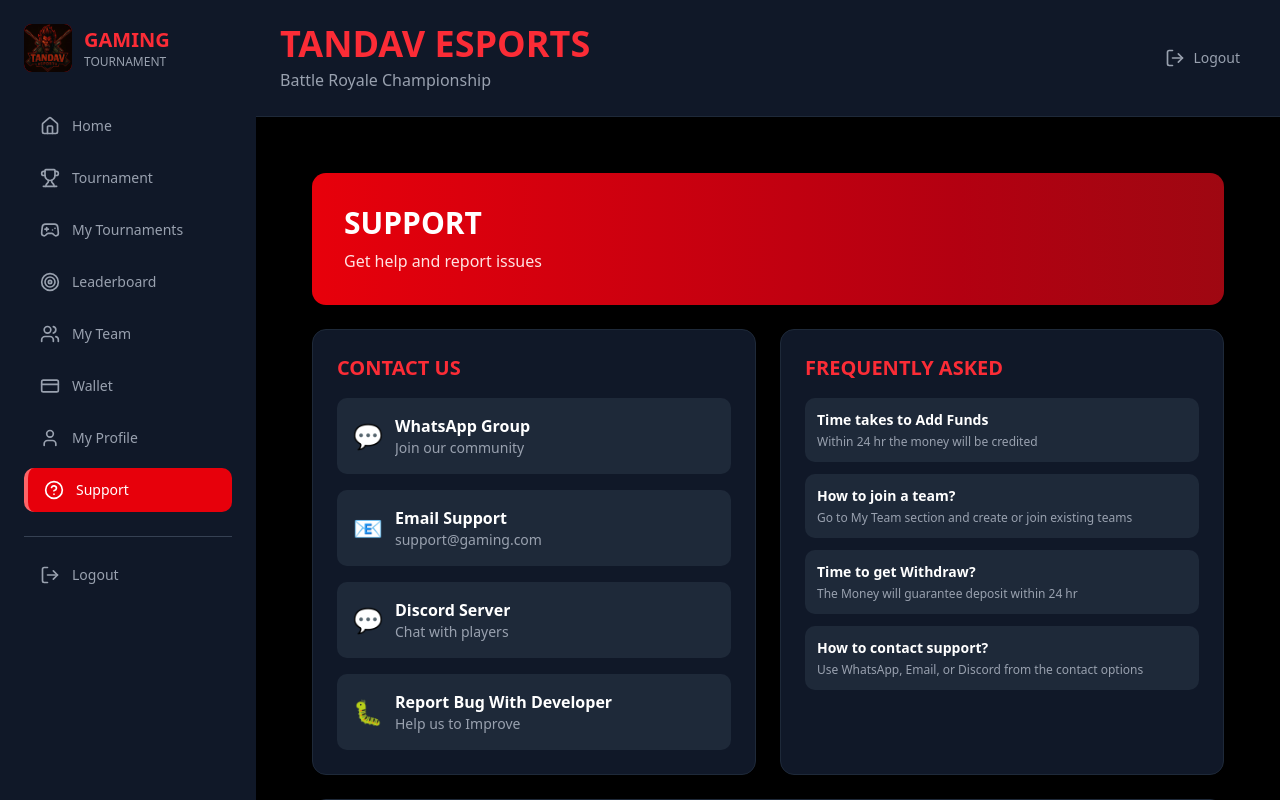
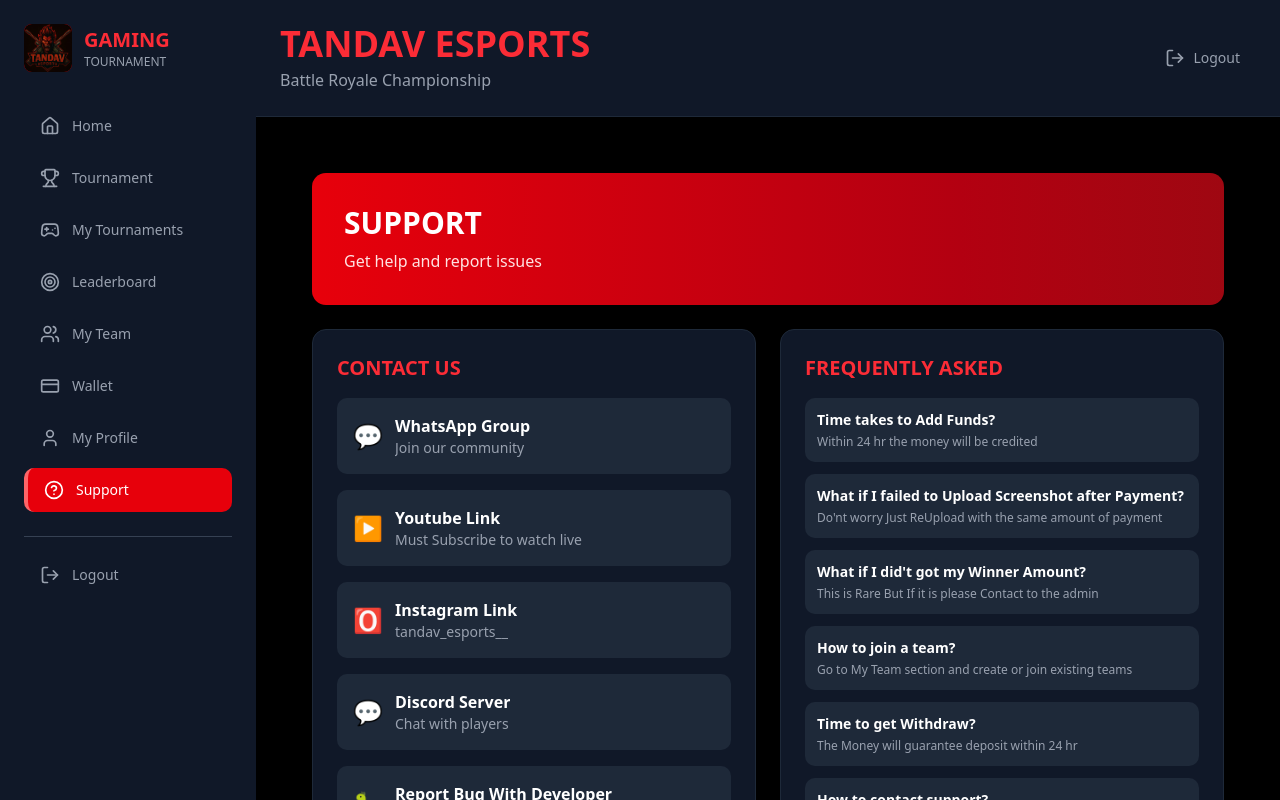
Before and after one commit to vikashagrahari43/tournament, a Next.js app: page /dashboard/support in a window 1280 px wide. Shown: the top 800 px of the page. Built offline with nearby package versions, Linux system fonts and the light colour scheme.

Commit message:
Finally After Alot of time the project done

```diff
--- a/app/login/page.tsx
+++ b/app/login/page.tsx
@@ -145,7 +145,7 @@ function LoginPage() {
                     <Mail className="absolute left-3 sm:left-4 top-1/2 transform -translate-y-1/2 text-gray-500 group-focus-within:text-purple-400 transition-colors" size={18} />
                     <input
                       type="email"
-                      placeholder="demo@gmail.com"
+                      placeholder="your@gmail.com"
                       value={email}
                       onChange={(e) => setEmail(e.target.value)}
                       required
--- a/component/MainNav.tsx
+++ b/component/MainNav.tsx
@@ -346,7 +346,7 @@ const DummyContent = () => {
             </Link>
 
             <button className="w-full sm:w-auto hover:bg-green-500 bg-blue-500 cursor-pointer text-white px-8 sm:px-12 py-3 rounded ">
-              <a href="www.youtube.com" target="_blank" rel="noopener noreferrer">
+              <a href="https://youtube.com/@tandavesports-m3b?si=x2cxpWZ-yW_u3dCl" target="_blank" rel="noopener noreferrer">
                 Watch Live
               </a>
             </button>
--- a/component/SupportDas.tsx
+++ b/component/SupportDas.tsx
@@ -18,7 +18,7 @@ function SupportDas() {
               <h3 className="text-lg sm:text-xl font-bold text-red-500 mb-3 sm:mb-4">CONTACT US</h3>
               <div className="space-y-3 sm:space-y-4">
                 <a
-                  href="https://chat.whatsapp.com/your-group-link"
+                  href="https://chat.whatsapp.com/Dy33jkBHFGjCG4XEOc4pET?mode=ems_copy_t"
                   target="_blank"
                   rel="noopener noreferrer"
                   className="block w-full bg-gray-800 hover:bg-gray-700 active:bg-gray-600 transition-colors p-3 sm:p-4 rounded-lg"
@@ -31,22 +31,38 @@ function SupportDas() {
                     </div>
                   </div>
                 </a>
-
                 <a
-                  href="mailto:support@gaming.com"
+                  href="https://www.youtube.com/@tandavesports-m3b?si=x2cxpWZ-yW_u3dCl"
+                  target="_blank"
+                  rel="noopener noreferrer"
                   className="block w-full bg-gray-800 hover:bg-gray-700 active:bg-gray-600 transition-colors p-3 sm:p-4 rounded-lg"
                 >
                   <div className="flex items-center">
-                    <span className="text-xl sm:text-2xl mr-3 flex-shrink-0">📧</span>
+                    <span className="text-xl sm:text-2xl mr-3 flex-shrink-0">▶️</span>
                     <div className="min-w-0">
-                      <p className="font-bold text-sm sm:text-base truncate">Email Support</p>
-                      <p className="text-xs sm:text-sm text-gray-400 truncate">support@gaming.com</p>
+                      <p className="font-bold text-sm sm:text-base truncate">Youtube Link </p>
+                      <p className="text-xs sm:text-sm text-gray-400 truncate">Must Subscribe to watch live</p>
                     </div>
                   </div>
                 </a>
 
                 <a
-                  href="https://discord.gg/your-invite-code"
+                  href="https://www.instagram.com/tandav_esports__/?igsh=YTBxdDJqemo1ZG45#"
+                   target="_blank"
+                  rel="noopener noreferrer"
+                  className="block w-full bg-gray-800 hover:bg-gray-700 active:bg-gray-600 transition-colors p-3 sm:p-4 rounded-lg"
+                >
+                  <div className="flex items-center">
+                    <span className="text-xl sm:text-2xl mr-3 flex-shrink-0">🅾</span>
+                    <div className="min-w-0">
+                      <p className="font-bold text-sm sm:text-base truncate">Instagram Link</p>
+                      <p className="text-xs sm:text-sm text-gray-400 truncate">tandav_esports__</p>
+                    </div>
+                  </div>
+                </a>
+
+                <a
+                  href="https://discord.com/invite/gfrnKWXj"
                   target="_blank"
                   rel="noopener noreferrer"
                   className="block w-full bg-gray-800 hover:bg-gray-700 active:bg-gray-600 transition-colors p-3 sm:p-4 rounded-lg"
@@ -82,8 +98,16 @@ function SupportDas() {
               <h3 className="text-lg sm:text-xl font-bold text-red-500 mb-3 sm:mb-4">FREQUENTLY ASKED</h3>
               <div className="space-y-2 sm:space-y-3">
                 <div className="bg-gray-800 rounded-lg p-3">
-                  <p className="font-bold text-xs sm:text-sm">Time takes to Add Funds</p>
+                  <p className="font-bold text-xs sm:text-sm">Time takes to Add Funds? </p>
                   <p className="text-xs text-gray-400 mt-1">Within 24 hr the money will be credited</p>
+                </div>
+                <div className="bg-gray-800 rounded-lg p-3">
+                  <p className="font-bold text-xs sm:text-sm">What if I failed to Upload Screenshot after Payment? </p>
+                  <p className="text-xs text-gray-400 mt-1">Do'nt worry Just ReUpload with the same amount of payment </p>
+                </div>
+                <div className="bg-gray-800 rounded-lg p-3">
+                  <p className="font-bold text-xs sm:text-sm">What if I did't got my Winner Amount?</p>
+                  <p className="text-xs text-gray-400 mt-1">This is Rare But If it is please Contact to the admin</p>
                 </div>
                 <div className="bg-gray-800 rounded-lg p-3">
                   <p className="font-bold text-xs sm:text-sm">How to join a team?</p>
@@ -95,7 +119,7 @@ function SupportDas() {
                 </div>
                 <div className="bg-gray-800 rounded-lg p-3">
                   <p className="font-bold text-xs sm:text-sm">How to contact support?</p>
-                  <p className="text-xs text-gray-400 mt-1">Use WhatsApp, Email, or Discord from the contact options</p>
+                  <p className="text-xs text-gray-400 mt-1">Use WhatsApp, Instagram, or Discord from the contact options</p>
                 </div>
               </div>
             </div>
```
